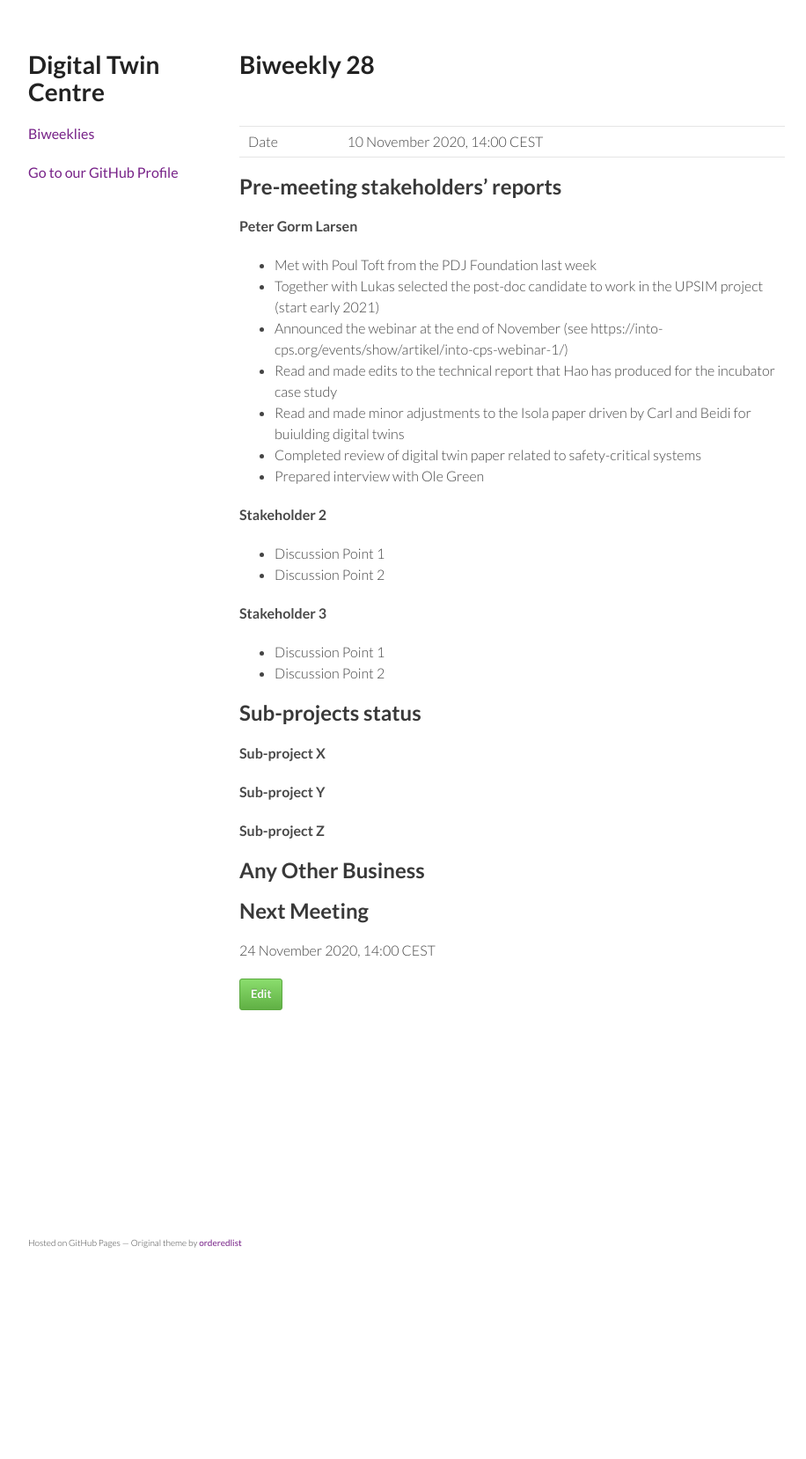
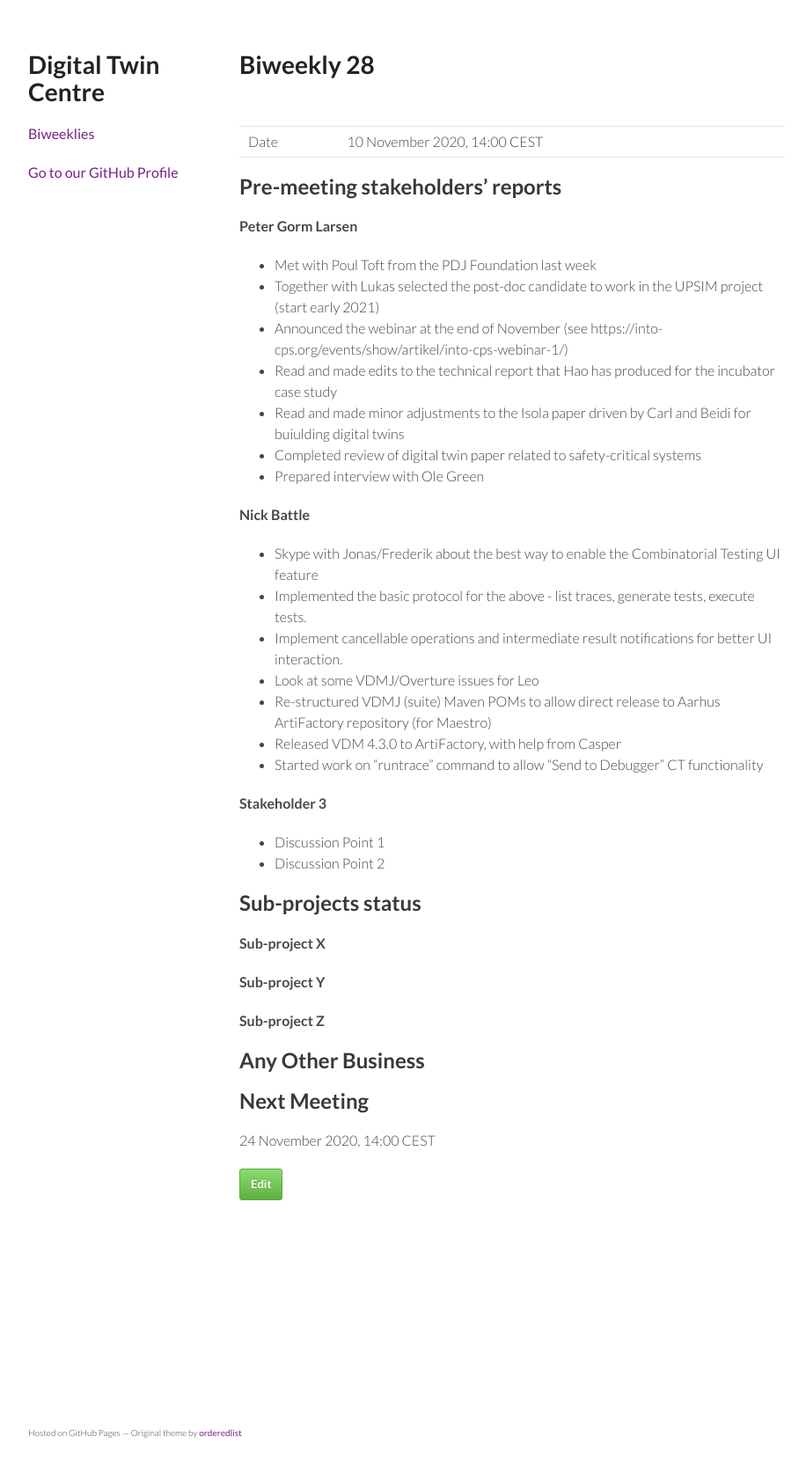
Before and after one commit to digitaltwincentre/digitaltwincentre.github.io, a Jekyll site: the page built from _biweeklies/Biweekly-28.md, in a window 1280 px wide. Shown: the whole page at 88% size, without its empty margins (178-1094 px from the left). Built offline with Jekyll 4.4.1, drawn with Linux system fonts in a browser that asks for light colours; nearby versions of some CDN libraries; before the commit the page ends 1442 px from its top, so only the background shows below that.

Commit message:
Update Biweekly-28.md

```diff
--- a/_biweeklies/Biweekly-28.md
+++ b/_biweeklies/Biweekly-28.md
@@ -29,9 +29,14 @@ date: 10 November 2020, 1400 CEST
 * Completed review of digital twin paper related to safety-critical systems
 * Prepared interview with Ole Green
 
-#### Stakeholder 2
-* Discussion Point 1
-* Discussion Point 2
+#### Nick Battle
+* Skype with Jonas/Frederik about the best way to enable the Combinatorial Testing UI feature
+* Implemented the basic protocol for the above - list traces, generate tests, execute tests.
+* Implement cancellable operations and intermediate result notifications for better UI interaction.
+* Look at some VDMJ/Overture issues for Leo
+* Re-structured VDMJ (suite) Maven POMs to allow direct release to Aarhus ArtiFactory repository (for Maestro)
+* Released VDM 4.3.0 to ArtiFactory, with help from Casper
+* Started work on "runtrace" command to allow "Send to Debugger" CT functionality
 
 #### Stakeholder 3
 * Discussion Point 1
```
